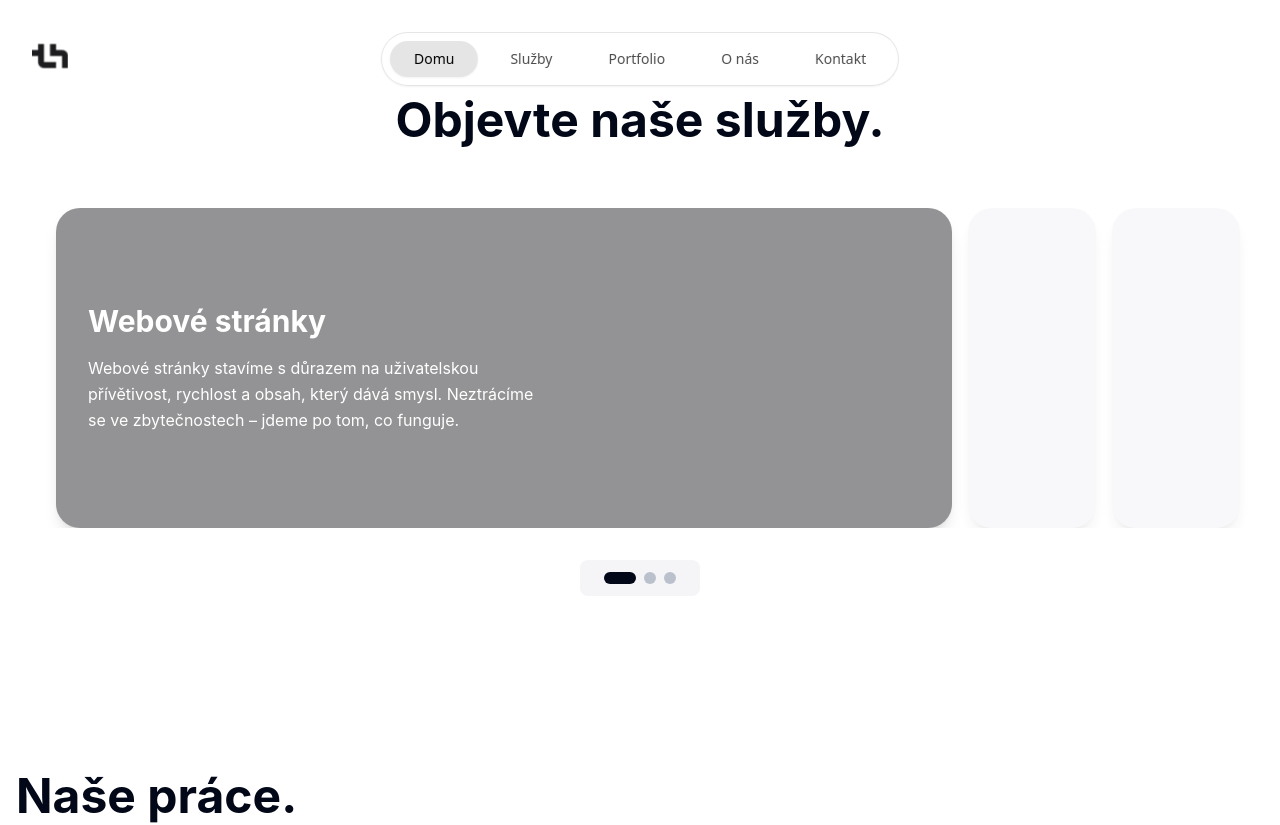
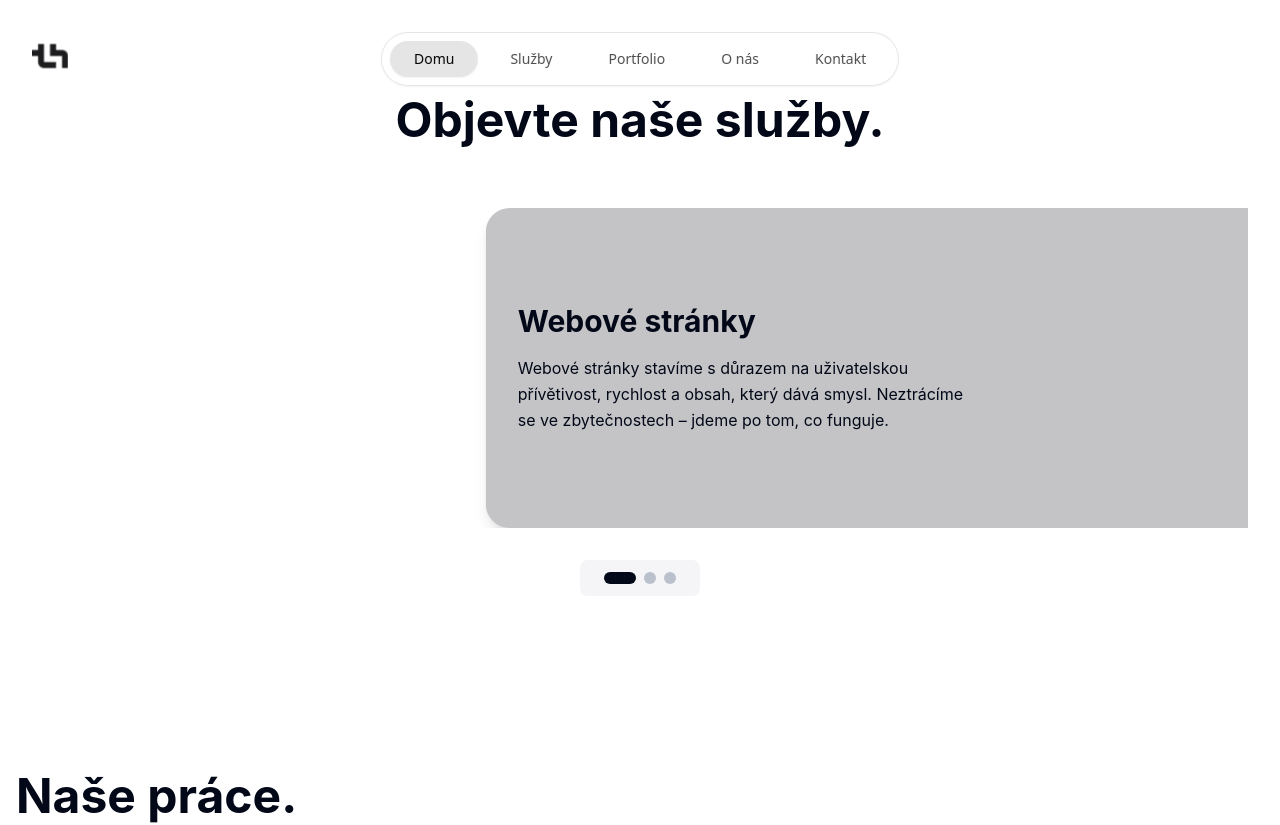
Before and after one commit to goDm04/apple-pages-clone, a React (Vite) app: page / in a window 1280 px wide. Shown: the top 825 px of the page. Built offline with nearby package versions, Linux system fonts and the light colour scheme.

Commit message:
Opraveno zobrazení karet
Opraveno zobrazení karet v sekci služeb, aby se vždy zobrazovala jedna karta uprostřed stránky.

```diff
--- a/src/components/ServicesSection.tsx
+++ b/src/components/ServicesSection.tsx
@@ -33,26 +33,26 @@ const ServicesSection = () => {
       </div>
 
       {/* Cards Container */}
-      <div className="relative w-full">
-        <div className="flex items-center justify-center overflow-hidden px-4">
+      <div className="relative w-full overflow-hidden">
         <div
-            className="flex transition-transform duration-500 ease-in-out w-full"
-            style={{ transform: `translateX(calc(-${activeIndex * 100}% + ${activeIndex * 2}rem))` }}
+          className="flex transition-transform duration-500 ease-in-out"
+          style={{
+            transform: `translateX(calc(-${activeIndex * 60}% + 20%))`,
+            width: `${services.length * 60}%`
+          }}
         >
           {services.map((service, index) => (
             <div
               key={service.id}
-                className={`flex-shrink-0 transition-all duration-500 cursor-pointer mx-2 ${
-                  index === activeIndex
-                    ? 'w-full max-w-4xl'
-                    : 'w-32 opacity-60'
-                }`}
+              className="flex-shrink-0 w-3/5 px-4 cursor-pointer"
               onClick={() => setActiveIndex(index)}
             >
-                <div className="relative w-full h-80 rounded-3xl overflow-hidden shadow-lg bg-muted">
+              <div className={`relative w-full h-80 rounded-3xl overflow-hidden shadow-lg bg-muted transition-all duration-500 ${
+                index === activeIndex ? 'scale-100 opacity-100' : 'scale-90 opacity-60'
+              }`}>
                 {index === activeIndex && (
-                    <div className="absolute inset-0 bg-black/40">
-                      <div className="absolute left-8 top-1/2 transform -translate-y-1/2 text-white max-w-md">
+                  <div className="absolute inset-0 bg-black/20">
+                    <div className="absolute left-8 top-1/2 transform -translate-y-1/2 text-foreground max-w-md">
                       <h3 className="text-3xl font-bold font-sf mb-4">
                         {service.title}
                       </h3>
@@ -65,7 +65,6 @@ const ServicesSection = () => {
               </div>
             </div>
           ))}
-          </div>
         </div>
       </div>
 
```
Lines whose indentation alone changed are shown as unchanged.
